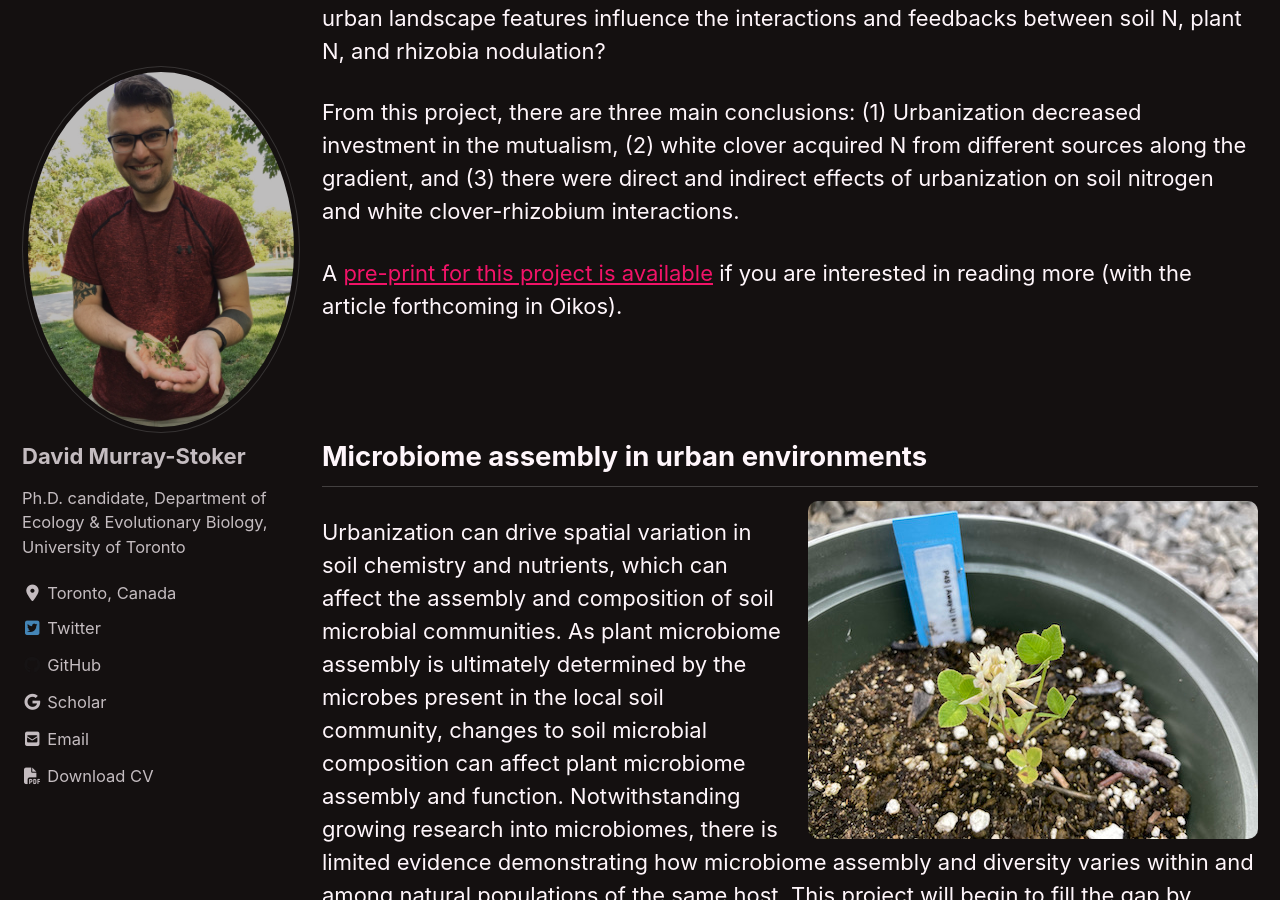
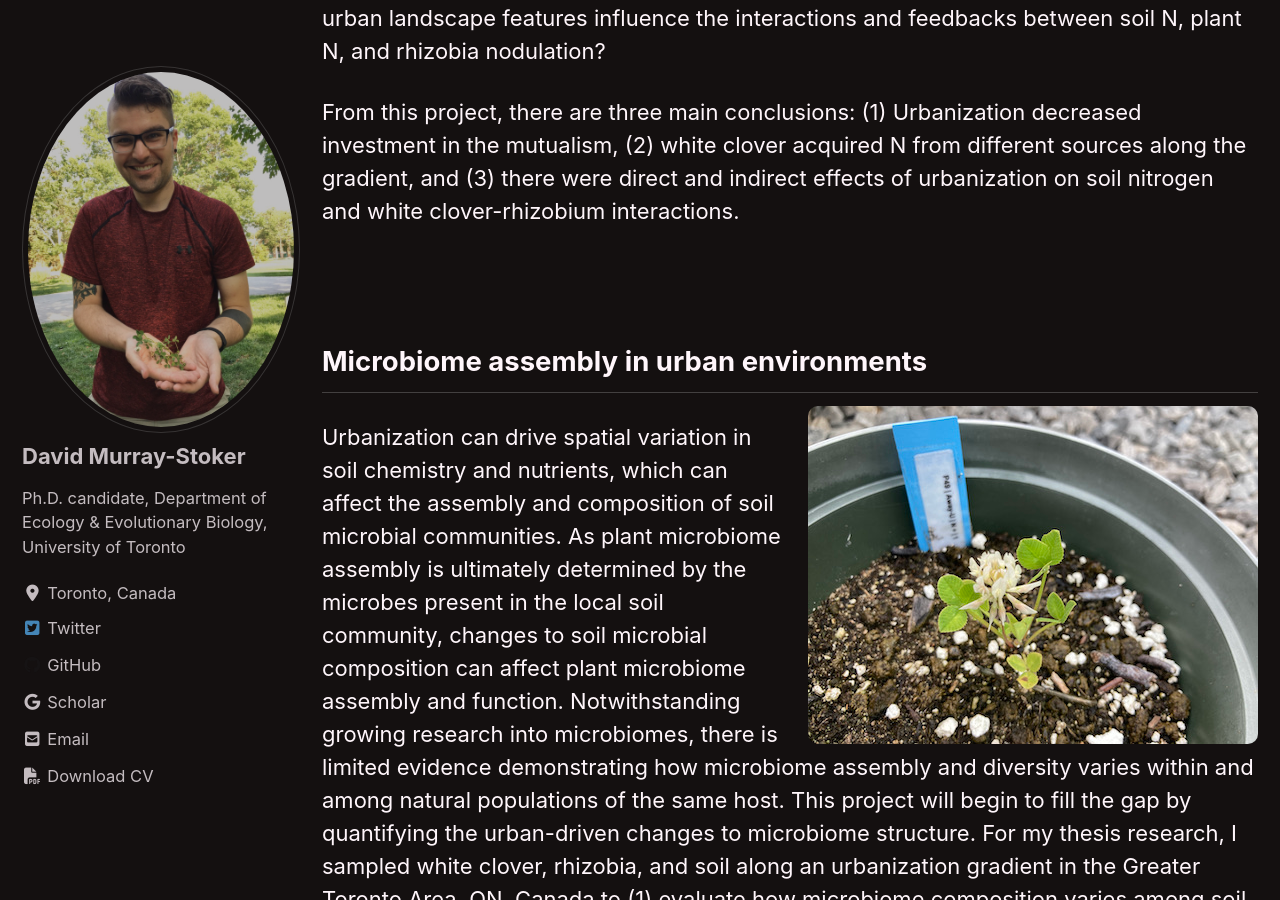
Before and after one commit to dmurraystoker/dmurraystoker.github.io, a Jekyll site: the page built from _pages/research.md, in a window 1280 px wide and 900 px high, scrolled down 1236 px. Built offline with Jekyll 4.4.1, drawn with Linux system fonts in a browser that asks for light colours; cached includes are drawn as plain includes; nearby versions of some CDN libraries.

Commit message:
Update research.md

```diff
--- a/_pages/research.md
+++ b/_pages/research.md
@@ -17,8 +17,6 @@ last_modified_at: 5 August 2021
 Mutualisms between plants and microbes are critical for community development and ecosystem structure and function. One example of a plant-microbial mutualism is between legumes and rhizobia, whereby legumes provides photosynthate and nodule habitat to rhizobia in return for nitrogen (N) fixed by the rhizobia. For my thesis research, I am using the mutualism between white clover (_Trifolium repens_) and its primary rhizobial symbiont, _Rhizobium leguminosarum_ biovar _trifolii_, to study how urbanization affects the ecology and evolution of mutualisms. Urban environments are frequently associated with increased N deposition, acting as both a source and sink for N. As N is the key nutrient in the exchange between white clover and rhizobium, increased N availability should disrupt the interaction in this focal mutualism. Here, I was interested in asking: (1) Does rhizobia nodulation vary along an urbanization gradient? (2) How does the source of plant nitrogen change along the urbanization gradient? And (3) how do urban landscape features influence the interactions and feedbacks between soil N, plant N, and rhizobia nodulation?
 
 From this project, there are three main conclusions: (1) Urbanization decreased investment in the mutualism, (2) white clover acquired N from different sources along the gradient, and (3) there were direct and indirect effects of urbanization on soil nitrogen and white clover-rhizobium interactions.
-
-A [pre-print for this project is available](https://www.biorxiv.org/content/10.1101/2021.01.24.427992v2.abstract) if you are interested in reading more (with the article forthcoming in Oikos).
 
 <br/>
 
```
